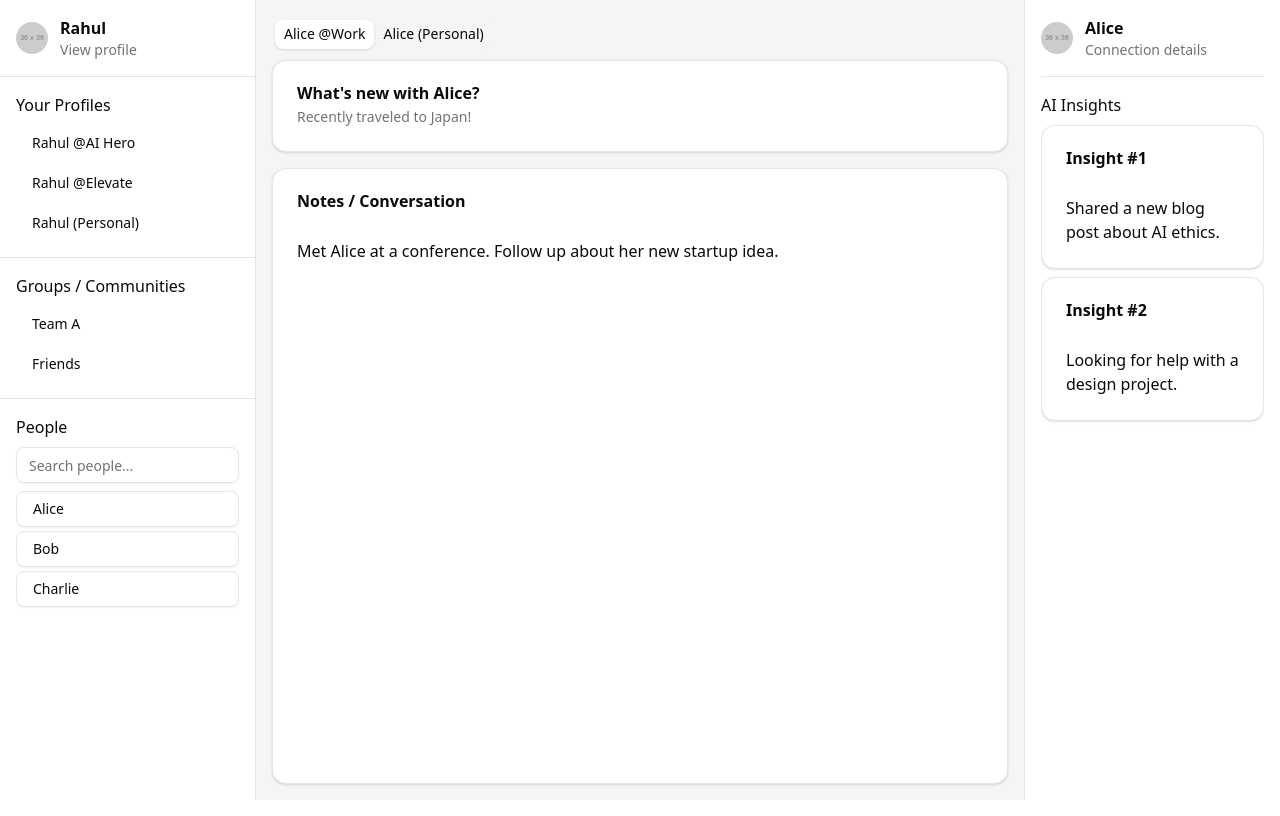
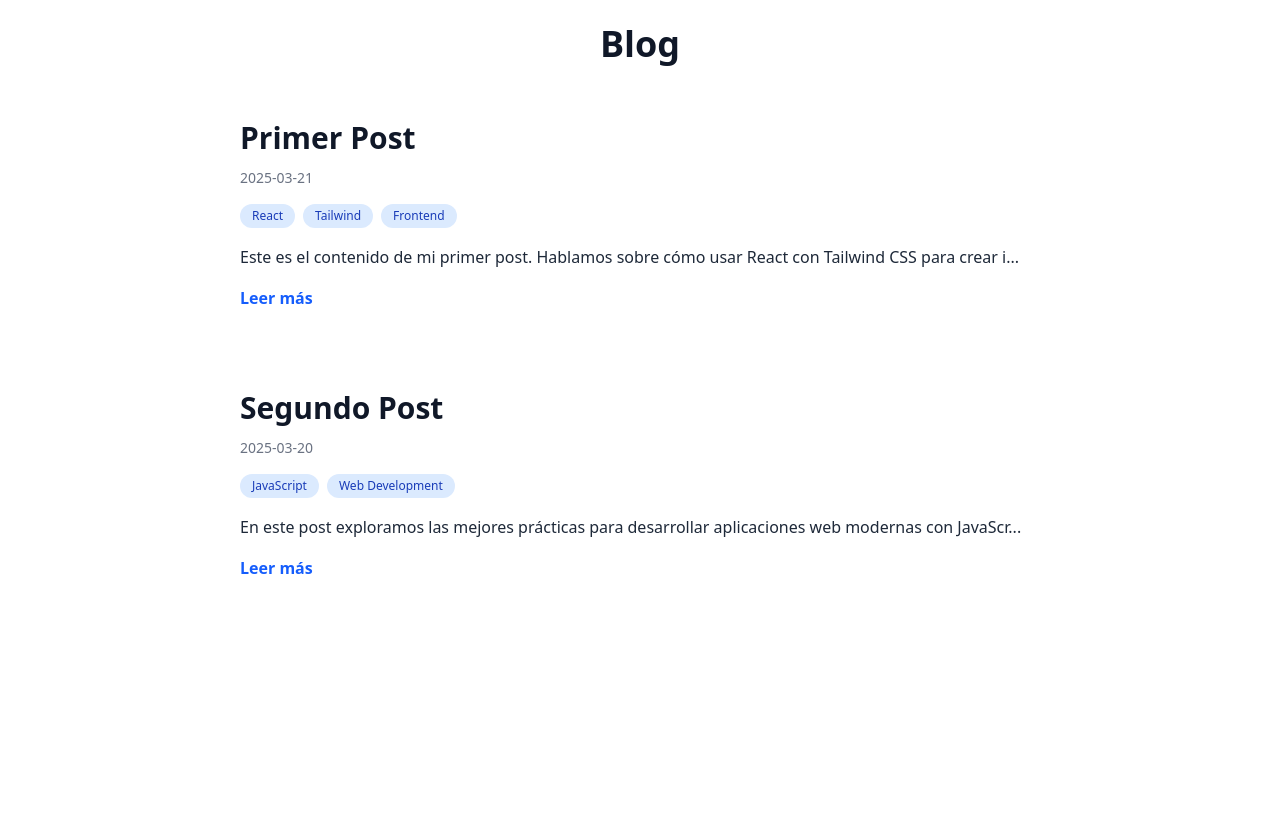
Before and after one commit to rparundekar/cozy, a React (Vite) app: page /blog in a window 1280 px wide. Built offline with nearby package versions, Linux system fonts and the light colour scheme.

Commit message:
blog added

```diff
--- a/package.json
+++ b/package.json
@@ -21,6 +21,7 @@
     "lucide-react": "^0.483.0",
     "react": "^19.0.0",
     "react-dom": "^19.0.0",
+    "react-router-dom": "^7.4.0",
     "tailwind-merge": "^3.0.2",
     "tailwindcss": "^4.0.14",
     "tw-animate-css": "^1.2.4"
--- /dev/null
+++ b/public/blogData.json
@@ -0,0 +1,25 @@
+{
+    "posts": [
+        {
+            "id": 1,
+            "title": "Primer Post",
+            "date": "2025-03-21",
+            "tags": [
+                "React",
+                "Tailwind",
+                "Frontend"
+            ],
+            "content": "Este es el contenido de mi primer post. Hablamos sobre cómo usar React con Tailwind CSS para crear interfaces elegantes."
+        },
+        {
+            "id": 2,
+            "title": "Segundo Post",
+            "date": "2025-03-20",
+            "tags": [
+                "JavaScript",
+                "Web Development"
+            ],
+            "content": "En este post exploramos las mejores prácticas para desarrollar aplicaciones web modernas con JavaScript."
+        }
+    ]
+}
--- a/src/App.tsx
+++ b/src/App.tsx
@@ -1,9 +1,17 @@
-import Cozy from "./components/CozyPage";
+import { BrowserRouter as Router, Routes, Route } from "react-router-dom";
+import Blog from "@/components/blog/Blog";
+import SinglePost from "@/components/blog/SinglePost";
+import CozyPage from "@/components/CozyPage";
+
 function App() {
   return (
-    <>
-      <Cozy />
-    </>
+    <Router>
+      <Routes>
+        <Route path="/" element={<CozyPage />} />
+        <Route path="/blog" element={<Blog />} />
+        <Route path="/blog/post/:id" element={<SinglePost />} />
+      </Routes>
+    </Router>
   );
 }
 
--- /dev/null
+++ b/src/components/Back.tsx
@@ -0,0 +1,23 @@
+const Back = () => {
+  return (
+    <div>
+      <svg
+        xmlns="http://www.w3.org/2000/svg"
+        width="24"
+        height="24"
+        viewBox="0 0 24 24"
+        fill="none"
+        stroke="currentColor"
+        strokeWidth="2"
+        strokeLinecap="round"
+        strokeLinejoin="round"
+        className="lucide lucide-arrow-left"
+      >
+        <path d="m12 19-7-7 7-7" />
+        <path d="M19 12H5" />
+      </svg>
+    </div>
+  );
+};
+
+export default Back;
--- a/src/components/CozyPage.tsx
+++ b/src/components/CozyPage.tsx
@@ -12,7 +12,6 @@ import { Input } from "@/components/ui/input";
 import { ScrollArea } from "@/components/ui/scroll-area";
 import { Separator } from "@/components/ui/separator";
 import { Button } from "@/components/ui/button";
-import { cn } from "@/lib/utils"; // typical shadcn utility for conditional classes
 
 export default function CozyPage() {
   // Example data (replace with your own)
--- /dev/null
+++ b/src/components/blog/Blog.tsx
@@ -0,0 +1,67 @@
+import { useState, useEffect } from "react";
+
+import { Link } from "react-router-dom";
+
+interface Post {
+  id: number;
+  title: string;
+  date: string;
+  tags: string[];
+  content: string;
+}
+
+const Blog = () => {
+  const [posts, setPosts] = useState<Post[]>([]);
+
+  useEffect(() => {
+    fetch("/blogData.json")
+      .then((response) => response.json())
+      .then((data) => setPosts(data.posts))
+      .catch((error) => console.error("Error cargando el blog:", error));
+  }, []);
+
+  return (
+    <div className="max-w-4xl mx-auto p-6 min-h-screen">
+      <h1 className="text-4xl font-bold text-center mb-8 text-gray-900">
+        Blog
+      </h1>
+      <div className="space-y-8">
+        {posts.map((post) => (
+          <div
+            key={post.id}
+            className="bg-white  rounded-2xl overflow-hidden transform transition duration-300 hover:scale-105 hover:shadow"
+          >
+            <div className="p-6">
+              <h2 className="text-3xl font-semibold mb-3 text-gray-900">
+                {post.title}
+              </h2>
+              <p className="text-gray-500 text-sm mb-4">{post.date}</p>
+              <div className="flex flex-wrap gap-2 mb-4">
+                {post.tags &&
+                  post.tags.map((tag, index) => (
+                    <span
+                      key={index}
+                      className="bg-blue-100 text-blue-800 text-xs font-medium px-3 py-1 rounded-full"
+                    >
+                      {tag}
+                    </span>
+                  ))}
+              </div>
+              <p className="text-gray-800 leading-relaxed">
+                {post.content.substring(0, 100)}...
+              </p>
+              <Link
+                to={`/blog/post/${post.id}`}
+                className="text-blue-600 font-semibold hover:underline mt-4 inline-block"
+              >
+                Leer más
+              </Link>
+            </div>
+          </div>
+        ))}
+      </div>
+    </div>
+  );
+};
+
+export default Blog;
--- /dev/null
+++ b/src/components/blog/SinglePost.tsx
@@ -0,0 +1,50 @@
+import { useState, useEffect } from "react";
+import { useParams, Link } from "react-router-dom";
+
+import Back from "../Back";
+
+const SinglePost = () => {
+  const { id } = useParams();
+  const [post, setPost] = useState(null);
+
+  useEffect(() => {
+    console.log("ID recibido:", id);
+    fetch("/blogData.json")
+      .then((response) => response.json())
+      .then((data) => {
+        console.log("Datos cargados:", data);
+        const selectedPost = data.posts.find((p) => p.id === Number(id));
+        console.log("Post encontrado:", selectedPost);
+        setPost(selectedPost);
+      })
+      .catch((error) => console.error("Error cargando el post:", error));
+  }, [id]);
+
+  if (!post) return <p className="text-center text-gray-500">Cargando...</p>;
+
+  return (
+    <div className="max-w-3xl mx-auto p-6 min-h-screen">
+      <div className="py-5">
+        <Link to="/blog">
+          <Back />
+        </Link>
+      </div>
+      <h1 className="text-4xl font-bold text-gray-900 mb-4">{post.title}</h1>
+      <p className="text-gray-500 text-sm mb-6">{post.date}</p>
+      <div className="flex flex-wrap gap-2 mb-6">
+        {post.tags &&
+          post.tags.map((tag, index) => (
+            <span
+              key={index}
+              className="bg-blue-100 text-blue-800 text-xs font-medium px-3 py-1 rounded-full"
+            >
+              {tag}
+            </span>
+          ))}
+      </div>
+      <p className="text-gray-800 leading-relaxed">{post.content}</p>
+    </div>
+  );
+};
+
+export default SinglePost;
```
Also changed, not shown: 1 other file (tests, documents, lock files or other folders).
